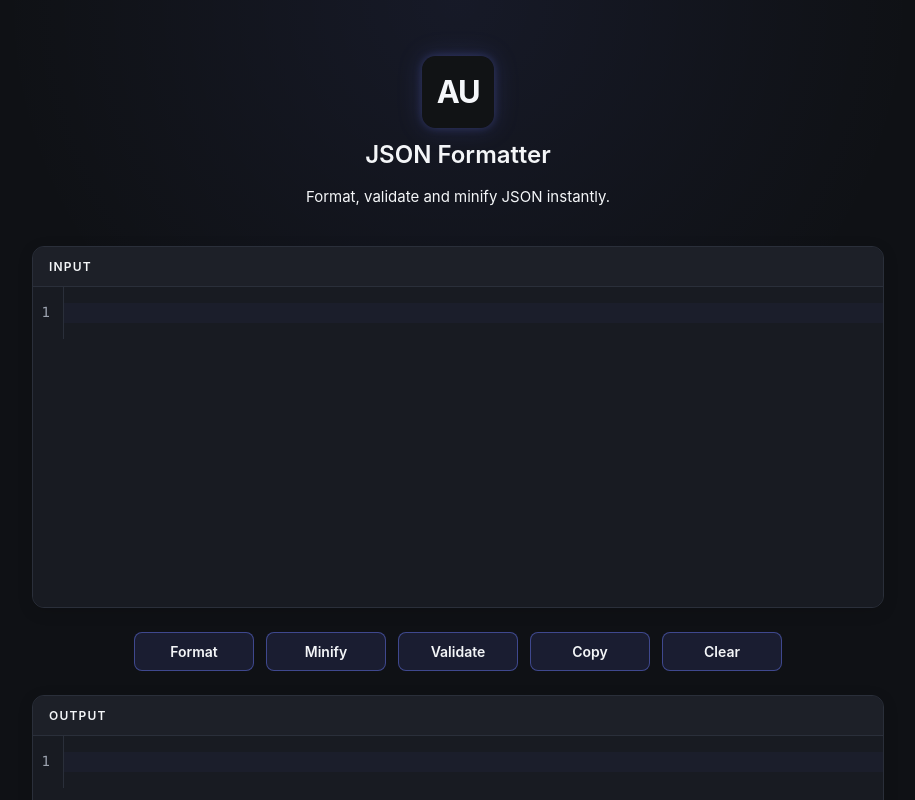
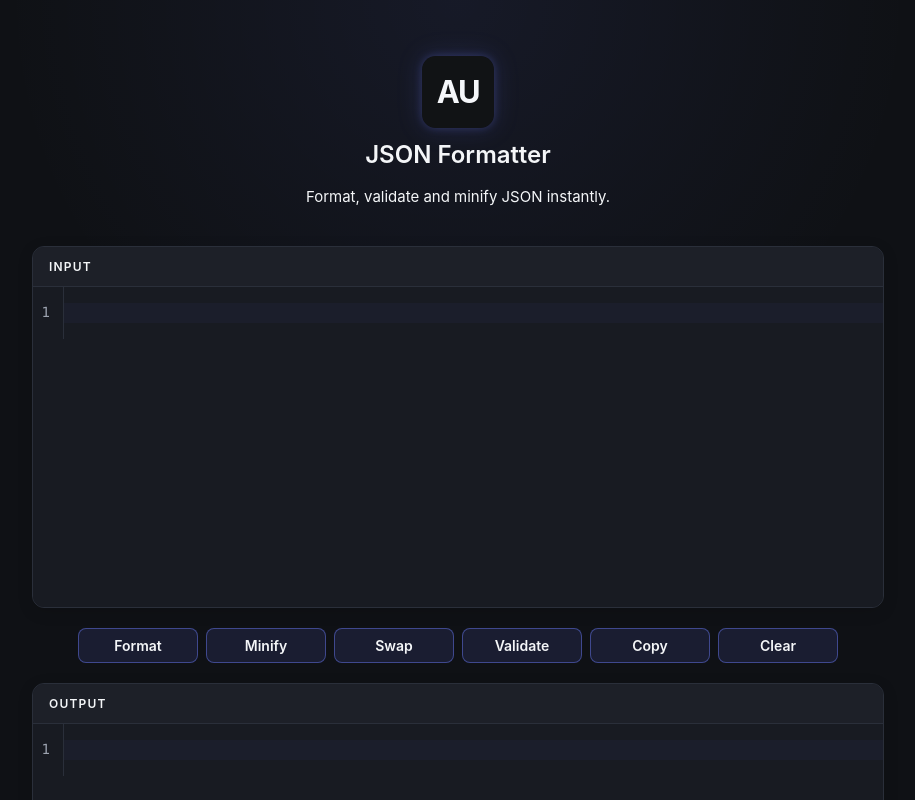
Before and after one commit to mmycdev/aura-json-formatter, a React (Vite) app: page / in a window 1280 px wide. Shown: the top 800 px of the page, without its empty margins (182-1097 px from the left). Built offline with nearby package versions, Linux system fonts and the light colour scheme.

Commit message:
Add swap action and refine toolbar

```diff
--- a/src/App.css
+++ b/src/App.css
@@ -54,13 +54,14 @@
 .actions {
   display: flex;
   justify-content: center;
-  gap: 12px;
-  padding: 24px 0;
+  gap: 8px;
+  padding: 20px 0;
+  flex-wrap: wrap;
 }
 
 .actions button {
   min-width: 120px;
-  padding: 10px 22px;
+  padding: 8px 14px;
 
   border: 1px solid var(--accent-border);
   border-radius: 8px;
--- a/src/App.tsx
+++ b/src/App.tsx
@@ -80,6 +80,14 @@ setTimeout(() => {
   setCopied(false);
 };
 
+  const handleSwap = () => {
+  const currentInput = inputValue;
+
+  setInputValue(outputValue);
+  setOutputValue(currentInput);
+  setStatus(null);
+};
+
   return (
      <main className="app">
       <header className="app-header">
@@ -111,6 +119,10 @@ setTimeout(() => {
 
         <button onClick={handleMinify}>
           Minify
+        </button>
+
+        <button onClick={handleSwap}>
+          Swap
         </button>
 
         <button onClick={handleValidate}>
```
